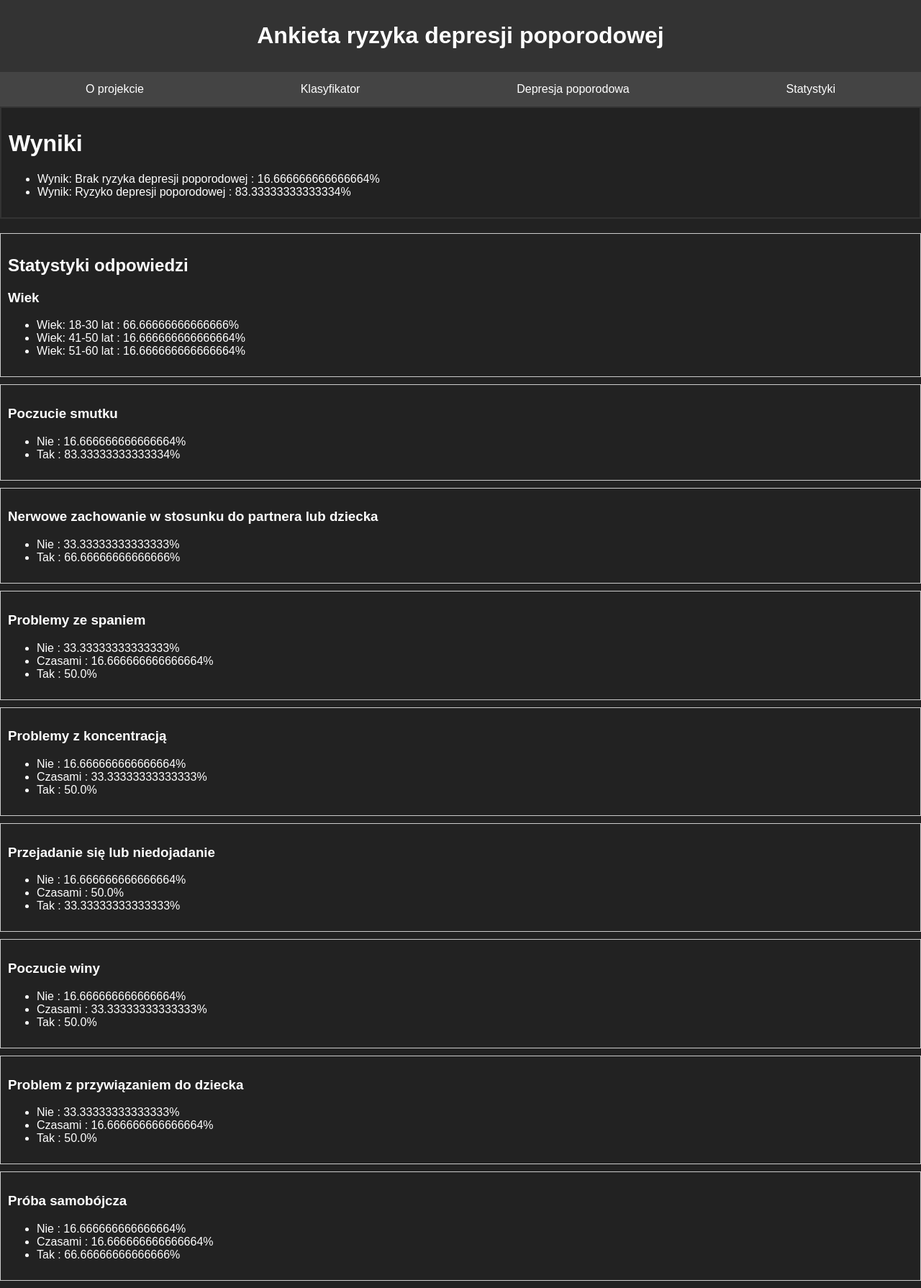
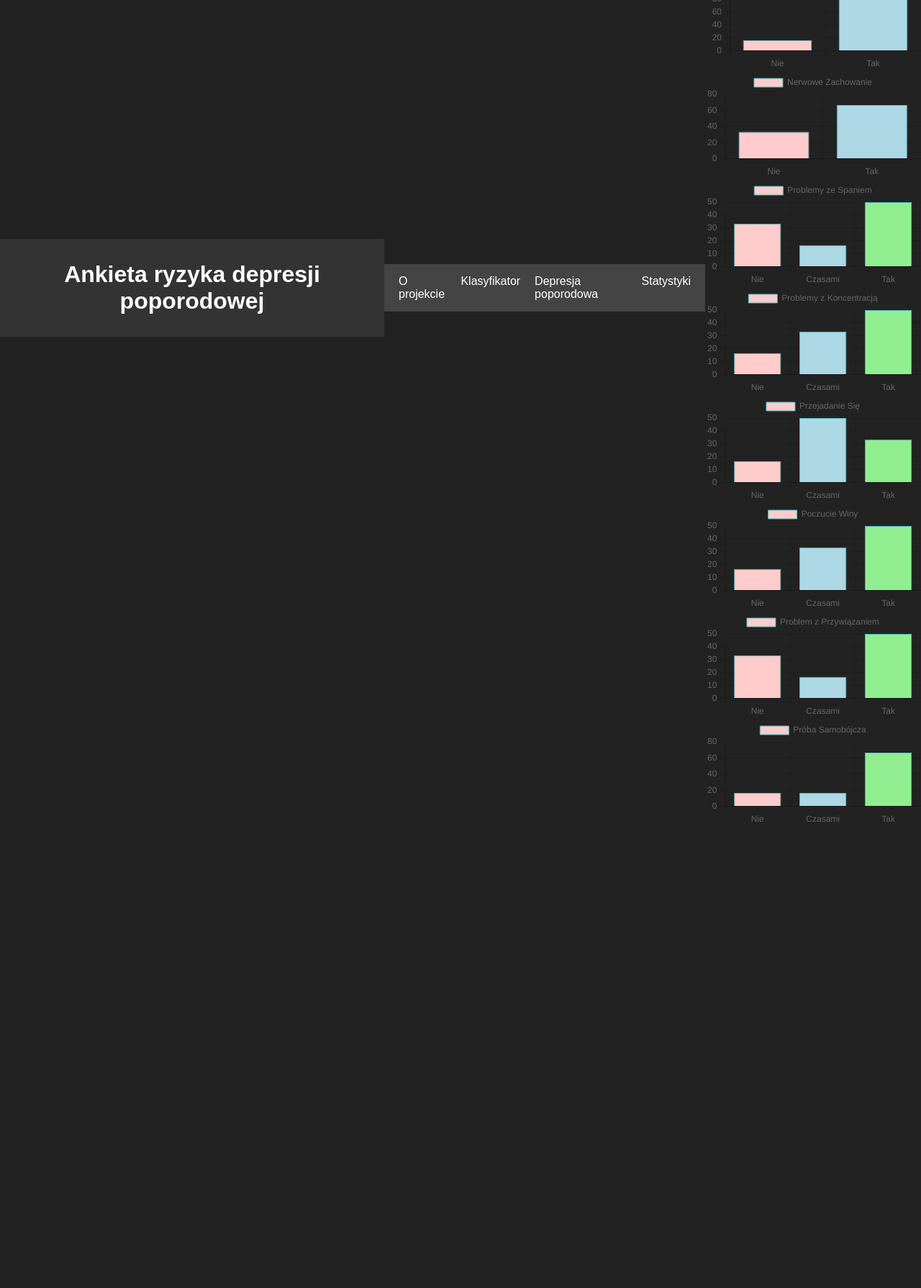
Before and after one commit to Wiwixon/PostNatalClassifier, a Django app: page /statystyki/ in a window 1280 px wide. Shown: the whole page at 72% size. After the commit the page ends 1142 px from the top, so only its background shows below. Run offline with Django 5.2, Linux system fonts and the light colour scheme; data comes from the database, SQL or seed files in the repository; both versions use the stored data as it was after the commit; parts of the project's set-up code (start-up, migrations or seed data) failed here and were passed over.

Commit message:
Wykresy troche

```diff
--- a/projektgrupowy/projektgrupowy/views.py
+++ b/projektgrupowy/projektgrupowy/views.py
@@ -36,43 +36,47 @@ def stats(request):
 
 
 def wyniki_list(request):
-    wyniki = Wynik.objects.all()
-
-    # Pobierz odpowiedzi dla każdego pola
-    wiek_stats = Wynik.objects.values('wiek').annotate(count=Count('wiek'))
-    poczucie_smutku_stats = Wynik.objects.values('poczucie_smutku').annotate(count=Count('poczucie_smutku'))
-    nerwowe_zachowanie_stats = Wynik.objects.values('nerwowe_zachowanie').annotate(count=Count('nerwowe_zachowanie'))
-    problemy_ze_spaniem_stats = Wynik.objects.values('problemy_ze_spaniem').annotate(count=Count('problemy_ze_spaniem'))
-    problemy_z_koncentracja_stats = Wynik.objects.values('problemy_z_koncentracja').annotate(
-        count=Count('problemy_z_koncentracja'))
-    przejadanie_sie_stats = Wynik.objects.values('przejadanie_sie').annotate(count=Count('przejadanie_sie'))
-    poczucie_winy_stats = Wynik.objects.values('poczucie_winy').annotate(count=Count('poczucie_winy'))
-    problem_z_przywiazaniem_stats = Wynik.objects.values('problem_z_przywiazaniem').annotate(
-        count=Count('problem_z_przywiazaniem'))
-    proba_samobojcza_stats = Wynik.objects.values('proba_samobojcza').annotate(count=Count('proba_samobojcza'))
-    wynik_stats = Wynik.objects.values('wynik').annotate(count=Count('wynik'))
-
     total_count = Wynik.objects.count()  # Całkowita liczba obserwacji
 
+    # Lista pól do statystyk
+    fields = [
+        'wiek', 'poczucie_smutku', 'nerwowe_zachowanie', 'problemy_ze_spaniem',
+        'problemy_z_koncentracja', 'przejadanie_sie', 'poczucie_winy',
+        'problem_z_przywiazaniem', 'proba_samobojcza'
+    ]
+
+    stats = {}
+    for field in fields:
+        stats[field] = list(Wynik.objects.values(field).annotate(count=Count(field)))
+
     # Przekształć dane na procentowe udziały
-    for stat in [wiek_stats, poczucie_smutku_stats, nerwowe_zachowanie_stats, problemy_ze_spaniem_stats,
-                 problemy_z_koncentracja_stats, przejadanie_sie_stats, poczucie_winy_stats,
-                 problem_z_przywiazaniem_stats, proba_samobojcza_stats, wynik_stats ]:
-        for s in stat:
+    for field in fields:
+        for s in stats[field]:
             s['percent'] = (s['count'] / total_count) * 100 if total_count > 0 else 0
 
-    return render(request, 'wyniki_list.html', {
-        'wiek_stats': wiek_stats,
-        'poczucie_smutku_stats': poczucie_smutku_stats,
-        'nerwowe_zachowanie_stats': nerwowe_zachowanie_stats,
-        'problemy_ze_spaniem_stats': problemy_ze_spaniem_stats,
-        'problemy_z_koncentracja_stats': problemy_z_koncentracja_stats,
-        'przejadanie_sie_stats': przejadanie_sie_stats,
-        'poczucie_winy_stats': poczucie_winy_stats,
-        'problem_z_przywiazaniem_stats': problem_z_przywiazaniem_stats,
-        'proba_samobojcza_stats': proba_samobojcza_stats,
-        'wynik_stats' : wynik_stats
-    })
+    context = {
+        'wiek_labels': [item['wiek'] for item in stats['wiek']],
+        'wiek_data': [item['percent'] for item in stats['wiek']],
+        'poczucie_smutku_labels': [item['poczucie_smutku'] for item in stats['poczucie_smutku']],
+        'poczucie_smutku_data': [item['percent'] for item in stats['poczucie_smutku']],
+        'nerwowe_zachowanie_labels': [item['nerwowe_zachowanie'] for item in stats['nerwowe_zachowanie']],
+        'nerwowe_zachowanie_data': [item['percent'] for item in stats['nerwowe_zachowanie']],
+        'problemy_ze_spaniem_labels': [item['problemy_ze_spaniem'] for item in stats['problemy_ze_spaniem']],
+        'problemy_ze_spaniem_data': [item['percent'] for item in stats['problemy_ze_spaniem']],
+        'problemy_z_koncentracja_labels': [item['problemy_z_koncentracja'] for item in stats['problemy_z_koncentracja']],
+        'problemy_z_koncentracja_data': [item['percent'] for item in stats['problemy_z_koncentracja']],
+        'przejadanie_sie_labels': [item['przejadanie_sie'] for item in stats['przejadanie_sie']],
+        'przejadanie_sie_data': [item['percent'] for item in stats['przejadanie_sie']],
+        'poczucie_winy_labels': [item['poczucie_winy'] for item in stats['poczucie_winy']],
+        'poczucie_winy_data': [item['percent'] for item in stats['poczucie_winy']],
+        'problem_z_przywiazaniem_labels': [item['problem_z_przywiazaniem'] for item in stats['problem_z_przywiazaniem']],
+        'problem_z_przywiazaniem_data': [item['percent'] for item in stats['problem_z_przywiazaniem']],
+        'proba_samobojcza_labels': [item['proba_samobojcza'] for item in stats['proba_samobojcza']],
+        'proba_samobojcza_data': [item['percent'] for item in stats['proba_samobojcza']],
+    }
+
+    return render(request, 'wyniki_list.html', context)
+
 
 
 xgb_model = pickle.load(open('xgbClassifier.pkl', "rb"))
--- a/projektgrupowy/templates/wyniki_list.html
+++ b/projektgrupowy/templates/wyniki_list.html
@@ -1,6 +1,6 @@
 {% extends 'base.html' %}
 
-{% block title %}Strona główna{% endblock %}
+{% block title %}Statystyki odpowiedzi{% endblock %}
 
 {% block content %}
 <!DOCTYPE html>
@@ -10,110 +10,110 @@
     <meta name="viewport" content="width=device-width, initial-scale=1.0">
     <title>Statystyki odpowiedzi</title>
     <style>
-        .main-result {
-            border: 2px solid #333;
-            padding: 10px;
-            margin-bottom: 20px;
+        body {
+            margin: 0;
+            padding: 0;
+            height: 100vh;
+            display: flex;
+            justify-content: center;
+            align-items: center;
+            position: relative;
         }
         .response-stats {
-            border: 1px solid #ccc;
-            padding: 10px;
-            margin-bottom: 10px;
+            text-align: center;
+            margin-top: 100px; /* Dodatkowy odstęp na górze */
+            position: relative; /* Zmień na relative */
+            z-index: 1;
+        }
+        canvas {
+            max-width: 300px;
+            height: auto;
         }
     </style>
+    <script src="https://cdn.jsdelivr.net/npm/chart.js"></script>
 </head>
 <body>
-    <div class="main-result">
-        <h1>Wyniki</h1>
-        <ul>
-            {% for item in wynik_stats %}
-        <li>Wynik: {% if item.wynik == 0 %} Brak ryzyka depresji poporodowej {% elif item.wynik == 1 %} Ryzyko depresji poporodowej  {% endif %} : {{ item.percent }}%</li>
-        {% endfor %}
-        </ul>
+    <div class="response-stats">
+        <h2>Statystyki odpowiedzi</h2>
+        <canvas id="wiekChart"></canvas>
+        <canvas id="poczucieSmutkuChart"></canvas>
+        <canvas id="nerwoweZachowanieChart"></canvas>
+        <canvas id="problemyZeSpaniemChart"></canvas>
+        <canvas id="problemyZKoncentracjaChart"></canvas>
+        <canvas id="przejadanieSieChart"></canvas>
+        <canvas id="poczucieWinyChart"></canvas>
+        <canvas id="problemZPrzywiazaniemChart"></canvas>
+        <canvas id="probaSamobojczaChart"></canvas>
     </div>
 
-    <div class="response-stats">
-        <h2>Statystyki odpowiedzi</h2>
+    <script>
+        // Funkcja do tworzenia wykresu
+        function createChart(ctx, labels, data, title) {
+            const colors = ['#ffcccb', '#add8e6', '#90ee90']; // Kolory dla odpowiedzi
+            new Chart(ctx, {
+                type: 'bar',
+                data: {
+                    labels: labels,
+                    datasets: [{
+                        label: title,
+                        data: data,
+                        backgroundColor: colors,
+                        borderColor: 'rgba(75, 192, 192, 1)',
+                        borderWidth: 1
+                    }]
+                },
+                options: {
+                    scales: {
+                        y: {
+                            beginAtZero: true,
+                            suggestedMax: 50 // Maksymalna wartość na osi Y
+                        }
+                    }
+                }
+            });
+        }
 
-        <h3>Wiek</h3>
-        <ul>
-            {% for item in wiek_stats %}
-            <li>Wiek: {% if item.wiek == 0 %} Mniej niż 18 lat {% elif item.wiek == 1 %} 18-30 lat {% elif item.wiek == 2 %} 31-40 lat {% elif item.wiek == 3 %} 41-50 lat {% elif item.wiek == 4 %} 51-60 lat {% else %} Powyżej 60 lat {% endif %} : {{ item.percent }}%</li>
-            {% endfor %}
-        </ul>
-    </div>
+        // Dane dla wykresów (przekazane z widoku)
+        const wiekLabels = {{ wiek_labels|safe }};
+        const wiekData = {{ wiek_data|safe }};
+        const poczucieSmutkuLabels = {{ poczucie_smutku_labels|safe }};
+        const poczucieSmutkuData = {{ poczucie_smutku_data|safe }};
+        const nerwoweZachowanieLabels = {{ nerwowe_zachowanie_labels|safe }};
+        const nerwoweZachowanieData = {{ nerwowe_zachowanie_data|safe }};
+        const problemyZeSpaniemLabels = {{ problemy_ze_spaniem_labels|safe }};
+        const problemyZeSpaniemData = {{ problemy_ze_spaniem_data|safe }};
+        const problemyZKoncentracjaLabels = {{ problemy_z_koncentracja_labels|safe }};
+        const problemyZKoncentracjaData = {{ problemy_z_koncentracja_data|safe }};
+        const przejadanieSieLabels = {{ przejadanie_sie_labels|safe }};
+        const przejadanieSieData = {{ przejadanie_sie_data|safe }};
+        const poczucieWinyLabels = {{ poczucie_winy_labels|safe }};
+        const poczucieWinyData = {{ poczucie_winy_data|safe }};
+        const problemZPrzywiazaniemLabels = {{ problem_z_przywiazaniem_labels|safe }};
+        const problemZPrzywiazaniemData = {{ problem_z_przywiazaniem_data|safe }};
+        const probaSamobojczaLabels = {{ proba_samobojcza_labels|safe }};
+        const probaSamobojczaData = {{ proba_samobojcza_data|safe }};
 
-    <div class="response-stats">
-        <h3>Poczucie smutku</h3>
-        <ul>
-            {% for item in poczucie_smutku_stats %}
-            <li>{% if item.poczucie_smutku == 0 %} Nie {% elif item.poczucie_smutku == 1 %} Czasami {% else %} Tak {% endif %} : {{ item.percent }}%</li>
-            {% endfor %}
-        </ul>
-    </div>
+        // Przetłumacz odpowiedzi
+        const translateLabels = (labels) => {
+            return labels.map(label => {
+                if (label === 0) return 'Nie';
+                else if (label === 1) return 'Czasami';
+                else return 'Tak';
+            });
+        }
 
-    <div class="response-stats">
-        <h3>Nerwowe zachowanie w stosunku do partnera lub dziecka</h3>
-        <ul>
-            {% for item in nerwowe_zachowanie_stats %}
-            <li> {% if item.nerwowe_zachowanie == 0 %} Nie {% elif item.nerwowe_zachowanie == 1 %} Czasami {% else %} Tak {% endif %} : {{ item.percent }}%</li>
-            {% endfor %}
-        </ul>
-    </div>
-
-    <div class="response-stats">
-        <h3>Problemy ze spaniem</h3>
-        <ul>
-            {% for item in problemy_ze_spaniem_stats %}
-            <li>{% if item.problemy_ze_spaniem == 0 %} Nie {% elif item.problemy_ze_spaniem == 1 %} Czasami {% else %} Tak {% endif %} : {{ item.percent }}%</li>
-            {% endfor %}
-        </ul>
-    </div>
-
-    <div class="response-stats">
-        <h3>Problemy z koncentracją</h3>
-        <ul>
-            {% for item in problemy_z_koncentracja_stats %}
-            <li>{% if item.problemy_z_koncentracja == 0 %} Nie {% elif item.problemy_z_koncentracja == 1 %} Czasami {% else %} Tak {% endif %} : {{ item.percent }}%</li>
-            {% endfor %}
-        </ul>
-    </div>
-
-    <div class="response-stats">
-        <h3>Przejadanie się lub niedojadanie</h3>
-        <ul>
-            {% for item in przejadanie_sie_stats %}
-            <li>{% if item.przejadanie_sie == 0 %} Nie {% elif item.przejadanie_sie == 1 %} Czasami {% else %} Tak {% endif %} : {{ item.percent }}%</li>
-            {% endfor %}
-        </ul>
-    </div>
-
-    <div class="response-stats">
-        <h3>Poczucie winy</h3>
-        <ul>
-            {% for item in poczucie_winy_stats %}
-            <li>{% if item.poczucie_winy == 0 %} Nie {% elif item.poczucie_winy == 1 %} Czasami {% else %} Tak {% endif %} : {{ item.percent }}%</li>
-            {% endfor %}
-        </ul>
-    </div>
-
-    <div class="response-stats">
-        <h3>Problem z przywiązaniem do dziecka</h3>
-        <ul>
-            {% for item in problem_z_przywiazaniem_stats %}
-            <li>{% if item.problem_z_przywiazaniem == 0 %} Nie {% elif item.problem_z_przywiazaniem == 1 %} Czasami {% else %} Tak {% endif %} : {{ item.percent }}%</li>
-            {% endfor %}
-        </ul>
-    </div>
-
-    <div class="response-stats">
-        <h3>Próba samobójcza</h3>
-        <ul>
-            {% for item in proba_samobojcza_stats %}
-            <li>{% if item.proba_samobojcza == 0 %} Nie {% elif item.proba_samobojcza == 1 %} Czasami {% else %} Tak {% endif %} : {{ item.percent }}%</li>
-            {% endfor %}
-        </ul>
-    </div>
+        // Tworzenie wykresów
+        createChart(document.getElementById('wiekChart').getContext('2d'), translateLabels(wiekLabels), wiekData, 'Wiek');
+        createChart(document.getElementById('poczucieSmutkuChart').getContext('2d'), translateLabels(poczucieSmutkuLabels), poczucieSmutkuData, 'Poczucie Smutku');
+        createChart(document.getElementById('nerwoweZachowanieChart').getContext('2d'), translateLabels(nerwoweZachowanieLabels), nerwoweZachowanieData, 'Nerwowe Zachowanie');
+        createChart(document.getElementById('problemyZeSpaniemChart').getContext('2d'), translateLabels(problemyZeSpaniemLabels), problemyZeSpaniemData, 'Problemy ze Spaniem');
+        createChart(document.getElementById('problemyZKoncentracjaChart').getContext('2d'), translateLabels(problemyZKoncentracjaLabels), problemyZKoncentracjaData, 'Problemy z Koncentracją');
+        createChart(document.getElementById('przejadanieSieChart').getContext('2d'), translateLabels(przejadanieSieLabels), przejadanieSieData, 'Przejadanie Się');
+        createChart(document.getElementById('poczucieWinyChart').getContext('2d'), translateLabels(poczucieWinyLabels), poczucieWinyData, 'Poczucie Winy');
+        createChart(document.getElementById('problemZPrzywiazaniemChart').getContext('2d'), translateLabels(problemZPrzywiazaniemLabels), problemZPrzywiazaniemData, 'Problem z Przywiązaniem');
+        createChart(document.getElementById('probaSamobojczaChart').getContext('2d'), translateLabels(probaSamobojczaLabels), probaSamobojczaData, 'Próba Samobójcza');
+    </script>
 </body>
 </html>
+
 {% endblock %}
```
Also changed, not shown: projektgrupowy/db.sqlite3.
